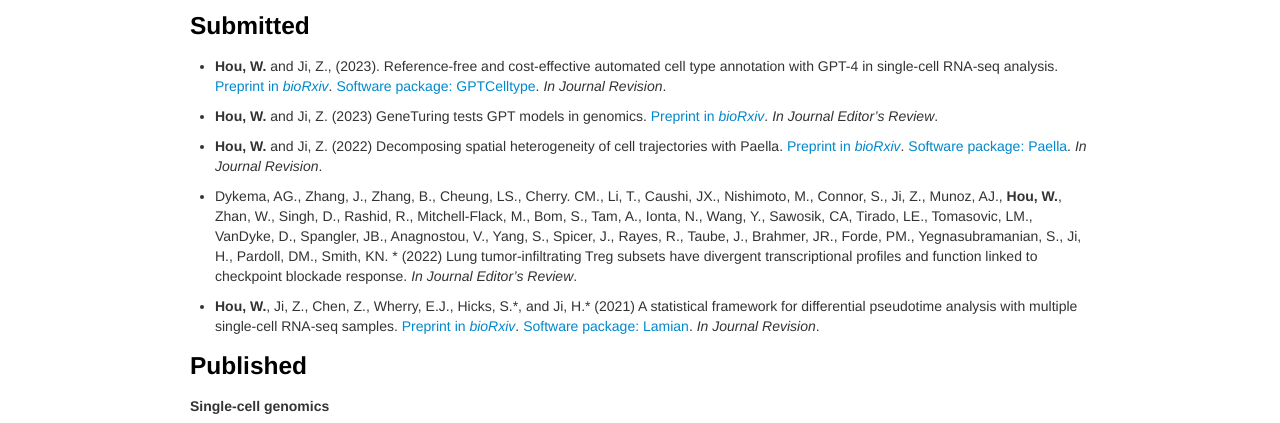
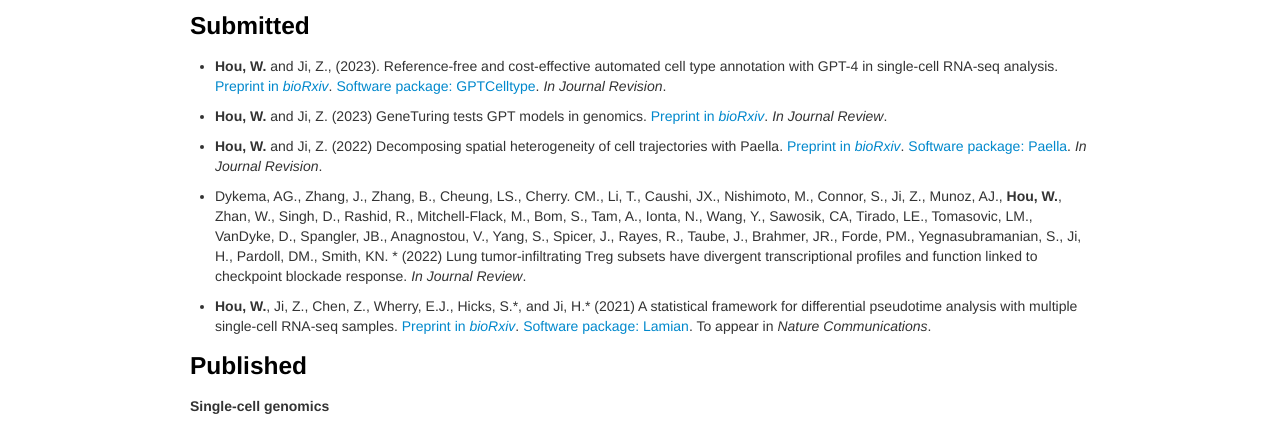
Before and after one commit to Winnie09/Wenpin_Hou, a Jekyll site: the page built from pages/publications.md, in a window 1280 px wide. Shown: the part 176-599 px from the top of the page. Built offline with Jekyll 4.4.1, drawn with Linux system fonts in a browser that asks for light colours.

Commit message:
update publications

```diff
--- a/pages/publications.md
+++ b/pages/publications.md
@@ -12,13 +12,13 @@
 
 - **Hou, W.** and Ji, Z., (2023). Reference-free and cost-effective automated cell type annotation with GPT-4 in single-cell RNA-seq analysis. [Preprint in *bioRxiv*](https://www.biorxiv.org/content/10.1101/2023.04.16.537094v1). [Software package: GPTCelltype](https://winnie09.github.io/Wenpin_Hou/pages/gptcelltype.html). *In Journal Revision*.
 
-- **Hou, W.** and Ji, Z. (2023) GeneTuring tests GPT models in genomics. [Preprint in *bioRxiv*](https://www.biorxiv.org/content/10.1101/2023.03.11.532238v1). *In Journal Editor's Review*.
+- **Hou, W.** and Ji, Z. (2023) GeneTuring tests GPT models in genomics. [Preprint in *bioRxiv*](https://www.biorxiv.org/content/10.1101/2023.03.11.532238v1). *In Journal Review*.
 
 - **Hou, W.** and Ji, Z. (2022) Decomposing spatial heterogeneity of cell trajectories with Paella. [Preprint in *bioRxiv*](https://www.biorxiv.org/content/10.1101/2022.09.05.506682v1). [Software package: Paella](https://github.com/Winnie09/Paella). *In Journal Revision*.
 
-- Dykema, AG.,  Zhang, J., Zhang, B., Cheung, LS., Cherry. CM., Li, T., Caushi, JX., Nishimoto, M., Connor, S., Ji, Z., Munoz, AJ., **Hou, W.**, Zhan, W., Singh, D., Rashid, R., Mitchell-Flack, M., Bom, S., Tam, A., Ionta, N., Wang, Y., Sawosik, CA, Tirado, LE., Tomasovic, LM., VanDyke, D., Spangler, JB., Anagnostou, V., Yang, S., Spicer, J., Rayes, R., Taube, J., Brahmer, JR., Forde, PM., Yegnasubramanian, S., Ji, H., Pardoll, DM., Smith, KN. \* (2022) Lung tumor-infiltrating Treg subsets have divergent transcriptional profiles and function linked to checkpoint blockade response. *In Journal Editor's Review*.
+- Dykema, AG.,  Zhang, J., Zhang, B., Cheung, LS., Cherry. CM., Li, T., Caushi, JX., Nishimoto, M., Connor, S., Ji, Z., Munoz, AJ., **Hou, W.**, Zhan, W., Singh, D., Rashid, R., Mitchell-Flack, M., Bom, S., Tam, A., Ionta, N., Wang, Y., Sawosik, CA, Tirado, LE., Tomasovic, LM., VanDyke, D., Spangler, JB., Anagnostou, V., Yang, S., Spicer, J., Rayes, R., Taube, J., Brahmer, JR., Forde, PM., Yegnasubramanian, S., Ji, H., Pardoll, DM., Smith, KN. \* (2022) Lung tumor-infiltrating Treg subsets have divergent transcriptional profiles and function linked to checkpoint blockade response. *In Journal Review*.
 
-- **Hou, W.**, Ji, Z., Chen, Z., Wherry, E.J., Hicks, S.\*, and Ji, H.\* (2021) A statistical framework for differential pseudotime analysis with multiple single-cell RNA-seq samples. [Preprint in *bioRxiv*](https://www.biorxiv.org/content/10.1101/2021.07.10.451910v1.full.pdf+html). [Software package: Lamian](https://github.com/Winnie09/Lamian). *In Journal Revision*.
+- **Hou, W.**, Ji, Z., Chen, Z., Wherry, E.J., Hicks, S.\*, and Ji, H.\* (2021) A statistical framework for differential pseudotime analysis with multiple single-cell RNA-seq samples. [Preprint in *bioRxiv*](https://www.biorxiv.org/content/10.1101/2021.07.10.451910v1.full.pdf+html). [Software package: Lamian](https://github.com/Winnie09/Lamian). To appear in *Nature Communications*.
 
 
 ### Published
```
